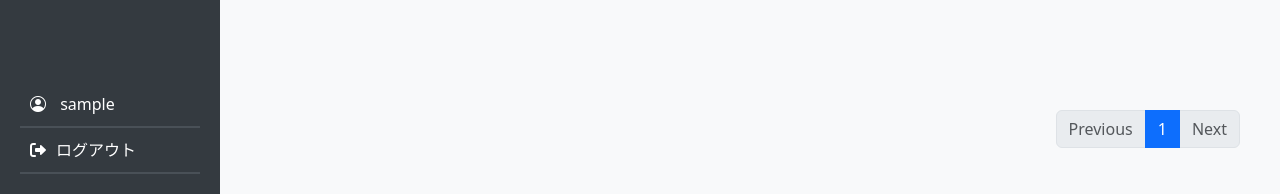
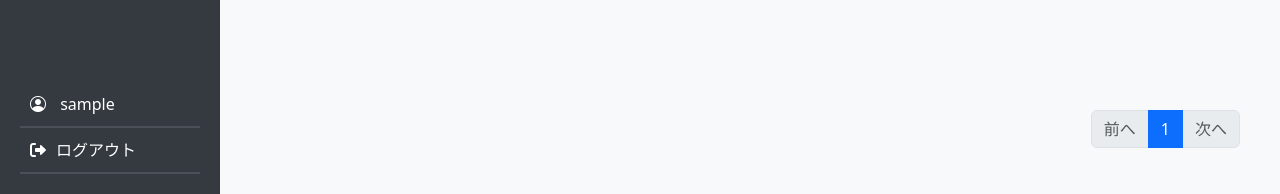
Before and after one commit to NakazatoTaichi/django-searchproject, a Django app: page /mycollection/home in a window 1280 px wide; the page is wider, and only the part inside the window is pictured. Shown: the part 606-800 px from the top of that part. Run offline with Django 5.2, Linux system fonts and the light colour scheme; the visitor is signed in with stand-in values (Sample User, id 1); data that the repository does not hold is empty.

Commit message:
気になったところを修正

```diff
--- a/search_project/mycollection/templates/home.html
+++ b/search_project/mycollection/templates/home.html
@@ -139,7 +139,9 @@
                         </div>
                     </div>
                 {% empty %}
+                <div class="not-collection-message">
                     <p>登録されたコレクションはありません。</p>
+                </div>
                 {% endfor %}
             </div>
         </div>
@@ -155,7 +157,7 @@
                             {% if request.GET.price_min %}&price_min={{ request.GET.price_min }}{% endif %}
                             {% if request.GET.price_max %}&price_max={{ request.GET.price_max }}{% endif %}
                             {% if request.GET.order %}&order={{ request.GET.order }}{% endif %}
-                            {% if not page_obj.has_previous %}aria-disabled='true'{% endif %}">Previous</a>
+                            {% if not page_obj.has_previous %}aria-disabled='true'{% endif %}">前へ</a>
                         </li>
                         {% for num in page_obj.paginator.page_range %}
                             <li class="page-item {% if page_obj.number == num %}active{% endif %}">
@@ -176,7 +178,7 @@
                             {% if request.GET.price_min %}&price_min={{ request.GET.price_min }}{% endif %}
                             {% if request.GET.price_max %}&price_max={{ request.GET.price_max }}{% endif %}
                             {% if request.GET.order %}&order={{ request.GET.order }}{% endif %}
-                            {% if not page_obj.has_next %}aria-disabled='true'{% endif %}">Next</a>
+                            {% if not page_obj.has_next %}aria-disabled='true'{% endif %}">次へ</a>
                         </li>
                     </ul>
                 </nav>
@@ -317,7 +319,9 @@
                 </div>
             </div>
         {% empty %}
-            <p>登録されたコレクションはありません。</p>
+            <div class="not-collection-message">
+                <p>登録されたコレクションはありません。</p>
+            </div>
         {% endfor %}
         <div class="col-12 col-md-9">
             <div class="pagination-container">
@@ -331,7 +335,7 @@
                             {% if request.GET.price_min %}&price_min={{ request.GET.price_min }}{% endif %}
                             {% if request.GET.price_max %}&price_max={{ request.GET.price_max }}{% endif %}
                             {% if request.GET.order %}&order={{ request.GET.order }}{% endif %}
-                            {% if not page_obj.has_previous %}aria-disabled='true'{% endif %}">Previous</a>
+                            {% if not page_obj.has_previous %}aria-disabled='true'{% endif %}">前へ</a>
                         </li>
                         {% for num in page_obj.paginator.page_range %}
                             <li class="page-item {% if page_obj.number == num %}active{% endif %}">
@@ -352,7 +356,7 @@
                             {% if request.GET.price_min %}&price_min={{ request.GET.price_min }}{% endif %}
                             {% if request.GET.price_max %}&price_max={{ request.GET.price_max }}{% endif %}
                             {% if request.GET.order %}&order={{ request.GET.order }}{% endif %}
-                            {% if not page_obj.has_next %}aria-disabled='true'{% endif %}">Next</a>
+                            {% if not page_obj.has_next %}aria-disabled='true'{% endif %}">次へ</a>
                         </li>
                     </ul>
                 </nav>
@@ -634,6 +638,9 @@
         .table th, td {
             font-size: 10px;
         }
+        .not-collection-message {
+            margin-top: 44px;
+        }
     }
 </style>
 
```
